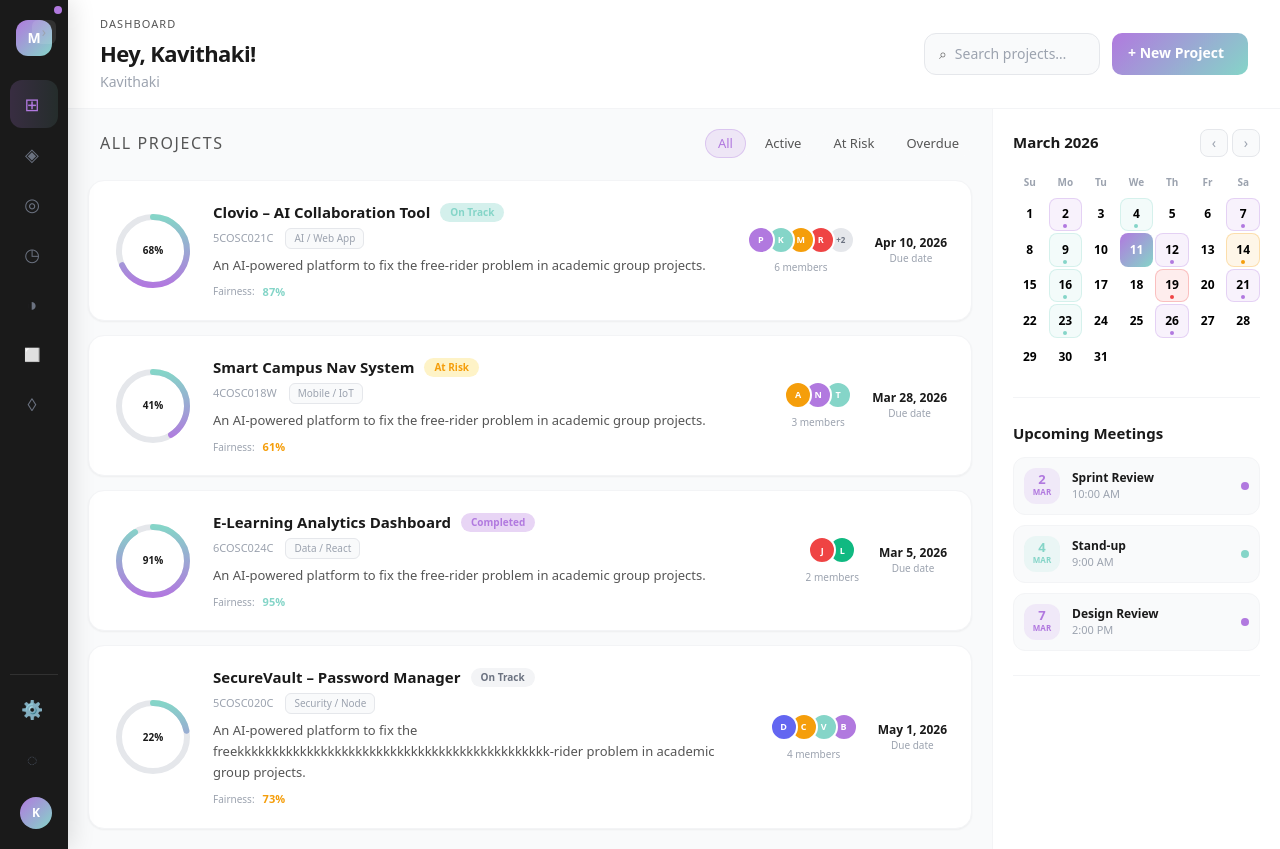
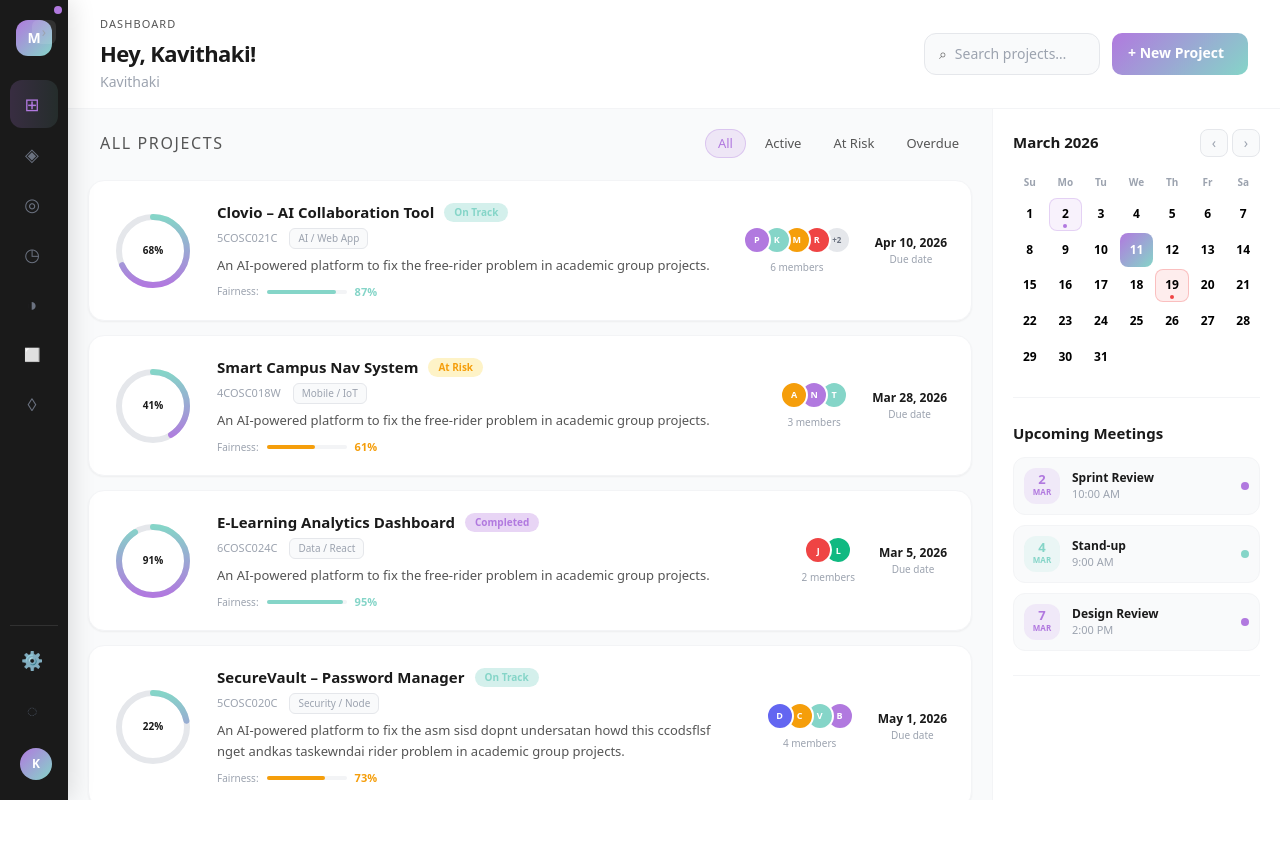
Before and after one commit to SDGP-Clovio/clovio-platform, a React (Vite) app in the folder frontend/: page / in a window 1280 px wide. After the commit the page ends 800 px from the top, so only its background shows below. Built offline with nearby package versions, Linux system fonts and the light colour scheme.

Commit message:
Made adjustments to the the Main Dashboard's calender, project card and project list

```diff
--- a/frontend/package.json
+++ b/frontend/package.json
@@ -10,6 +10,7 @@
     "preview": "vite preview"
   },
   "dependencies": {
+    "@tailwindcss/line-clamp": "^0.4.4",
     "react": "^19.2.0",
     "react-dom": "^19.2.0"
   },
--- a/frontend/src/Dashboard.tsx
+++ b/frontend/src/Dashboard.tsx
@@ -25,8 +25,7 @@ export default function Dashboard() {
   );
 
   return (
-    <div className="flex min-h-screen bg-gray-50">
-      {/* Left collapsible sidebar */}
+<div className="flex h-screen bg-gray-50">      {/* Left collapsible sidebar */}
       <Sidebar
         expanded={sidebarExpanded}
         onToggle={() => setSidebarExpanded((prev) => !prev)}
@@ -44,8 +43,7 @@ export default function Dashboard() {
 
         <div className="flex flex-1 overflow-hidden">
           {/* Filters + project list */}
-          <main className="flex-1 overflow-y-auto p-5 flex flex-col gap-2">
-            <div className="flex items-center justify-between mb-3.5">
+<main className="flex-1 p-5 flex flex-col gap-2 overflow-y-auto">            <div className="flex items-center justify-between mb-3.5">
               <span className="ml-3 text-s text-[#555] uppercase tracking-widest">All Projects</span>
               <div className="flex gap-1.5">
                 {["All", "Active", "At Risk", "Overdue"].map((f) => (
--- a/frontend/src/components/MiniCalendar.tsx
+++ b/frontend/src/components/MiniCalendar.tsx
@@ -32,11 +32,13 @@ export default function MiniCalendar({
 
 
   // Map meetings to day numbers
-  const meetingMap = new Map<number, Meeting[]>();
+  const meetingMap = new Map<string, Meeting[]>();
 
   meetings.forEach((m) => {
-    if (!meetingMap.has(m.day)) meetingMap.set(m.day, []);
-    meetingMap.get(m.day)!.push(m);
+    const key = `${m.month}-${m.day}`;
+
+    if (!meetingMap.has(key)) meetingMap.set(key, []);
+    meetingMap.get(key)!.push(m);
   });
 
   const handlePrevMonth = () => {
@@ -105,7 +107,7 @@ export default function MiniCalendar({
         {/* Day cells */}
         {Array.from({ length: daysInMonth }).map((_, i) => {
           const day = i + 1;
-          const meetingsToday = meetingMap.get(day) || [];
+          const meetingsToday = meetingMap.get(`${currentMonth}-${day}`) || [];
           const isToday = day === todayDate;
 
           return (
--- a/frontend/src/components/NavBar.tsx
+++ b/frontend/src/components/NavBar.tsx
@@ -21,6 +21,8 @@ export default function Sidebar({
         bg-[#1A1A1A] flex flex-col py-5 flex-shrink-0 relative z-10
         shadow-[4px_0_24px_rgba(0,0,0,0.12)]
         transition-all duration-300 ease-in-out overflow-hidden
+        h-screen
+        fixed
       `}
     >
       {/* Logo */}
--- a/frontend/src/components/ProjectCard.tsx
+++ b/frontend/src/components/ProjectCard.tsx
@@ -16,7 +16,13 @@ function FairnessBar({ value }: { value: number }) {
         : "text-[#EF4444]";
 
   return (
-    <div className="flex items-center gap-2">
+    <div className="flex items-center gap-2 w-full">
+      <div className="w-20 bg-gray-100 rounded h-1">
+        <div
+          className="h-full rounded transition-all duration-500"
+          style={{ width: `${value}%`, backgroundColor: color }}
+        />
+      </div>
       <span className={`text-[11px] font-bold min-w-[28px] ${textColor}`}>
         {value}%
       </span>
@@ -24,12 +30,34 @@ function FairnessBar({ value }: { value: number }) {
   );
 }
 
+function getStatusColor(status: string) {
+  switch (status) {
+    case "On Track":
+      return { color: "#85D5C8", bg: "#D4F0EC" };
+
+    case "At Risk":
+      return { color: "#F59E0B", bg: "#FEF3C7" };
+
+    case "Completed":
+      return { color: "#B179DF", bg: "#E8D5F5" };
+
+    case "Overdue":
+      return { color: "#EF4444", bg: "#FEE2E2" };
+
+    default:
+      return { color: "#6B7280", bg: "#F3F4F6" };
+  }
+}
+
 export default function ProjectCard({ project }: ProjectCardProps) {
   const visibleMembers = project.members.slice(0, 4);
   const extraMembers = project.members.length - 4;
 
+  const statusStyle = getStatusColor(project.status);
+
+
   return (
-    <div className="bg-white rounded-2xl px-6 py-5 border border-gray-100 shadow-sm flex items-center gap-5 cursor-pointer hover:shadow-[0_6px_24px_rgba(177,121,223,0.15)] hover:-translate-y-px transition-all duration-200">
+    <div className="bg-white rounded-2xl px-6 py-5 border border-gray-100 shadow-sm flex items-center gap-6 cursor-pointer hover:shadow-[0_6px_24px_rgba(177,121,223,0.15)] hover:-translate-y-px transition-all duration-200">
       {/* Circular progress ring */}
       <div className="relative flex-shrink-0">
         <CircularProgress value={project.progress} />
@@ -48,8 +76,8 @@ export default function ProjectCard({ project }: ProjectCardProps) {
           <span
             className="text-[10px] font-bold px-2.5 py-0.5 rounded-full flex-shrink-0"
             style={{
-              color: project.statusColor,
-              backgroundColor: project.statusBg,
+              color: statusStyle.color,
+              backgroundColor: statusStyle.bg,
             }}
           >
             {project.status}
@@ -63,7 +91,7 @@ export default function ProjectCard({ project }: ProjectCardProps) {
             {project.tag}
           </span>
         </div>
-        <div className="text-[#555] text-[13px] leading-relaxed mb-2">
+        <div className="text-[#555] text-[13px] leading-relaxed mb-2 max-w-[700px]" >
           {project.description}
         </div>
         {/* Fairness */}
@@ -103,7 +131,7 @@ export default function ProjectCard({ project }: ProjectCardProps) {
       </div>
       {/* Due date */}
       <div className="text-center flex-shrink-0">
-        <p className="text-xs font-bold text-[#1A1A1A] m-0">{project.dueDate}</p>
+        <p className="text-[12px] font-bold text-[#1A1A1A] m-0">{project.dueDate}</p>
         <p className="text-[10px] text-gray-400 m-0">Due date</p>
       </div>
     </div>
--- a/frontend/src/types/index.ts
+++ b/frontend/src/types/index.ts
@@ -10,13 +10,9 @@ export interface Project {
   progress: number;
   dueDate: string;
   members: Member[];
-  tasksTotal: number;
-  tasksDone: number;
   description:string;
   fairness: number;
   status: "On Track" | "At Risk" | "Completed" | "Overdue";
-  statusColor: string;
-  statusBg: string;
   tag: string;
 }
 
--- a/frontend/src/types/mockData.ts
+++ b/frontend/src/types/mockData.ts
@@ -16,12 +16,8 @@ export const PROJECTS: Project[] = [
       { initial: "S", color: "#8B5CF6" },
       { initial: "F", color: "#10B981" },
     ],
-    tasksTotal: 38,
-    tasksDone: 26,
     fairness: 87,
     status: "On Track",
-    statusColor: "#85D5C8",
-    statusBg: "#D4F0EC",
     tag: "AI / Web App",
   },
   {
@@ -36,12 +32,8 @@ export const PROJECTS: Project[] = [
       { initial: "N", color: "#B179DF" },
       { initial: "T", color: "#85D5C8" },
     ],
-    tasksTotal: 22,
-    tasksDone: 9,
     fairness: 61,
     status: "At Risk",
-    statusColor: "#F59E0B",
-    statusBg: "#FEF3C7",
     tag: "Mobile / IoT",
   },
   {
@@ -55,12 +47,8 @@ export const PROJECTS: Project[] = [
       { initial: "J", color: "#EF4444" },
       { initial: "L", color: "#10B981" },
     ],
-    tasksTotal: 15,
-    tasksDone: 14,
     fairness: 95,
     status: "Completed",
-    statusColor: "#B179DF",
-    statusBg: "#E8D5F5",
     tag: "Data / React",
   },
   {
@@ -68,7 +56,7 @@ export const PROJECTS: Project[] = [
     name: "SecureVault – Password Manager",
     module: "5COSC020C",
     progress: 22,
-    description:"An AI-powered platform to fix the freekkkkkkkkkkkkkkkkkkkkkkkkkkkkkkkkkkkkkkkkkkkkk-rider problem in academic group projects.",
+    description:"An AI-powered platform to fix the asm sisd  dopnt undersatan howd this ccodsflsf nget andkas taskewndai rider problem in academic group projects.",
 
     dueDate: "May 1, 2026",
     members: [
@@ -77,12 +65,8 @@ export const PROJECTS: Project[] = [
       { initial: "V", color: "#85D5C8" },
       { initial: "B", color: "#B179DF" },
     ],
-    tasksTotal: 30,
-    tasksDone: 7,
     fairness: 73,
     status: "On Track",
-    statusColor: "#6B7280",
-    statusBg: "#F3F4F6",
     tag: "Security / Node",
   },
 ];
```
Also changed, not shown: frontend/src/App.css (deleted), 1 other file (tests, documents, lock files or other folders). Lines whose indentation alone changed are shown as unchanged.
